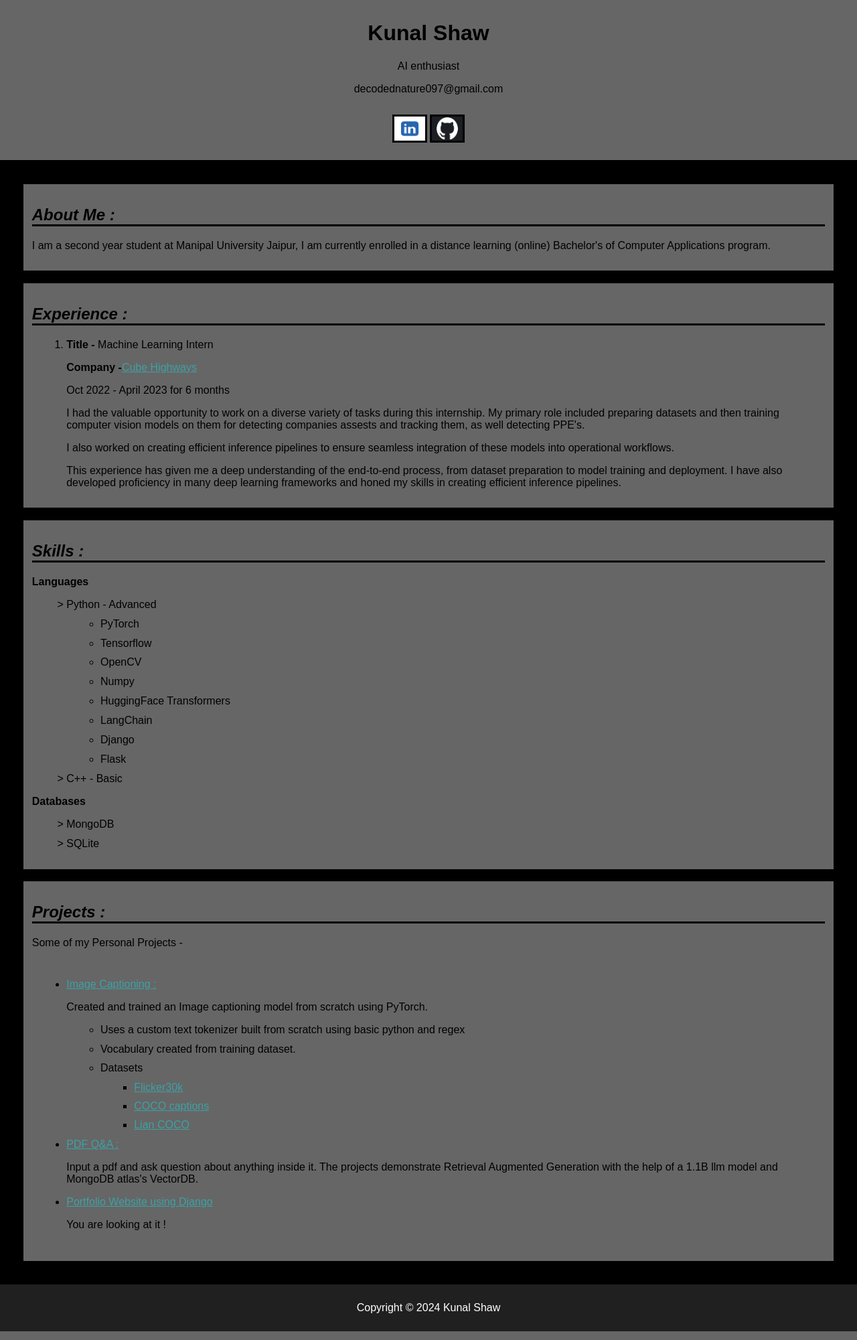
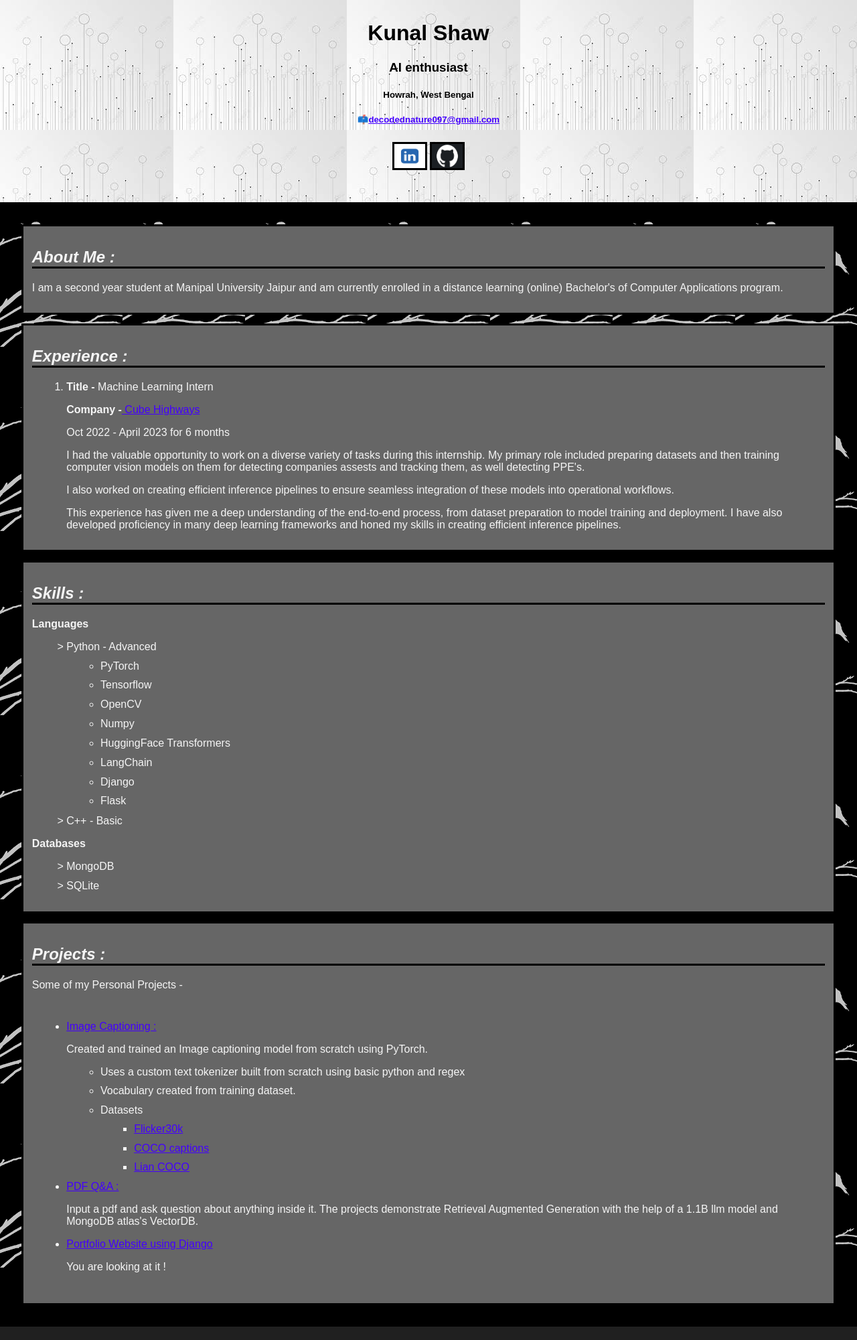
Before and after one commit to Kunal-Shaw-097/MyPortfolio, a Django app: page / in a window 1280 px wide. Shown: the whole page at 67% size. Run offline with Django 5.2, Linux system fonts and the light colour scheme.

Commit message:
front-end change and new icons

```diff
--- a/PDF_QNA/static/css/styles2.css
+++ b/PDF_QNA/static/css/styles2.css
@@ -23,7 +23,7 @@
 body{
     text-align: center;
     background: rgb(0,0,0);
-    background: linear-gradient(90deg, rgba(0,0,0,1) 22%, rgba(16,16,16,1) 51%, rgba(19,19,19,1) 57%, rgba(51,51,51,1) 86%);
+    background: linear-gradient(to bottom, #000000, #0e0c0b, #171413, #1d1b18, #22231e);
     color : white;
     font-size: 22px;
 }
--- a/portfolio/static/css/styles.css
+++ b/portfolio/static/css/styles.css
@@ -3,12 +3,17 @@ body {
     margin: 0;
     padding: 0;
     background-color: black;
+    background-image: url("../image2.png");
+    background-blend-mode: lighten;
+    color: whitesmoke;
 }
 .header {
-    background: #666666;
+    /* background: #666666; */
     color: #000000;
     padding: 10px 0;
     text-align: center;
+    background-color: #666666;
+    background-image: url("../image1.jpg");
 }
 .content {
     padding: 20px;
@@ -37,13 +42,13 @@ body {
 }
 
 a:link{
-    color:rgba(0, 247, 255, 0.412);
+    color:rgb(68, 0, 255);
 }
 a:visited{
-    color:rgba(0, 247, 255, 0.412);
+    color:rgb(68, 0, 255);
 }
 a:hover{
-    color:rgba(0, 247, 255, 0.412);
+    color:rgb(68, 0, 255);
 }
 
 h2{
--- a/portfolio/templates/index.html
+++ b/portfolio/templates/index.html
@@ -9,22 +9,24 @@
     <body>
         <div class="header">
             <h1>Kunal Shaw</h1>
-            <p>AI enthusiast</p>
-            <p>decodednature097@gmail.com</p>
+            <h3>AI enthusiast<h3>
+            <h5>Howrah, West Bengal<h5>
+            <p> 📫<a href="mailto:decodednature097@gmail.com" target="_blank">decodednature097@gmail.com</a></p>
             <a target="_blank" href="https://www.linkedin.com/in/kunal-shaw-6711b1226/"><img  class='contact_icon' src="{% static 'linkedIn.png' %} "></a>
             <a target="_blank" href="https://github.com/Kunal-Shaw-097"><img class='contact_icon' src="{% static 'github.png' %} "></a>
         </div>
         <div class="content">
             <section class="sect">
                 <h2>About Me :</h2>
-                <p>I am a second year student at Manipal University Jaipur, I am currently enrolled in a distance learning (online) Bachelor's of Computer Applications program.</p>
+                <p>I am a second year student at Manipal University Jaipur and am currently enrolled in a distance learning (online) Bachelor's of Computer Applications program.</p>
+                <p></p>
             </section>
             <section class="sect">
                 <h2>Experience :</h2>
                 <ol>
                     <li>
                         <p><b>Title - </b>Machine Learning Intern</p>
-                        <p><b>Company -</b><a href="https://www.linkedin.com/company/cube-highways/">Cube Highways</a></p>
+                        <p><b>Company -</b><a href="https://www.linkedin.com/company/cube-highways/" target="_blank"> Cube Highways</a></p>
                         <p>Oct 2022 - April 2023 for 6 months</p>
                         <p>I had the valuable opportunity to work on a diverse variety of tasks during this internship. My primary role included preparing datasets and then training computer vision models on them for detecting companies assests and tracking them, as well detecting PPE's.</p>
                         <p>I also worked on creating efficient inference pipelines to ensure seamless integration of these models into operational workflows.</p>
@@ -85,7 +87,6 @@
             </section>
         </div>
         <div class="footer">
-            <p>Copyright &copy; 2024 Kunal Shaw</p>
         </div>
     </body>
 </html>
```
Also changed, not shown: ProjImgCap/static/temp.png, portfolio/static/image1.jpg (added), portfolio/static/image2.png (added).
